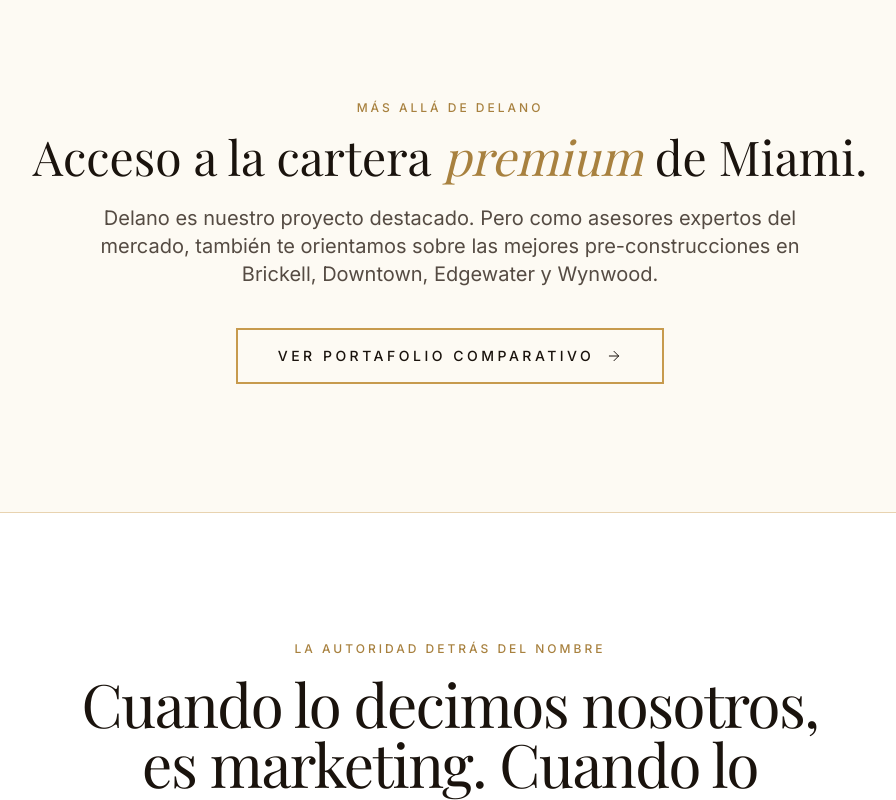
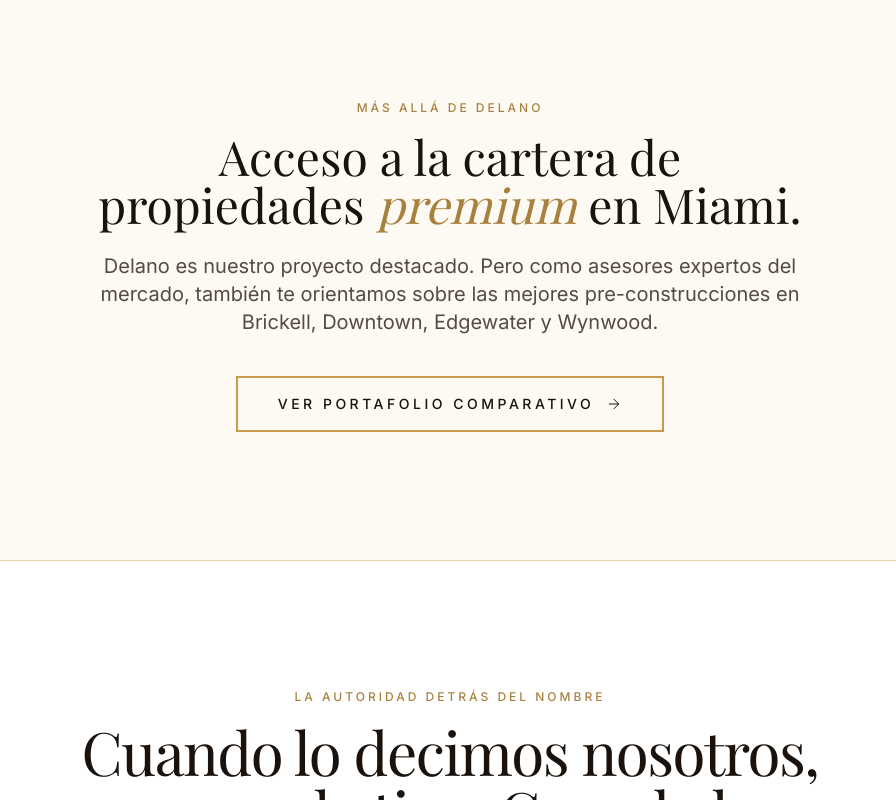
Before and after one commit to omontiel5-lgtm/c5-elite-delano, a Next.js app: page / in a window 1280 px wide. Shown: the part 1340-2140 px from the top of the page, without its empty margins (190-1086 px from the left). Built offline with nearby package versions, Linux system fonts and the light colour scheme.

Commit message:
copy(delano): tweak portfolio strip headline

```diff
--- a/src/components/sections/PortfolioStrip.tsx
+++ b/src/components/sections/PortfolioStrip.tsx
@@ -59,7 +59,7 @@
               isLight ? 'text-espresso-800' : 'text-sand-50'
             )}
           >
-            Acceso a la cartera{' '}
+            Acceso a la cartera de propiedades{' '}
             <em
               className={cn(
                 'italic font-normal',
@@ -68,7 +68,7 @@
             >
               premium
             </em>{' '}
-            de Miami.
+            en Miami.
           </h2>
           <p
             className={cn(
```
